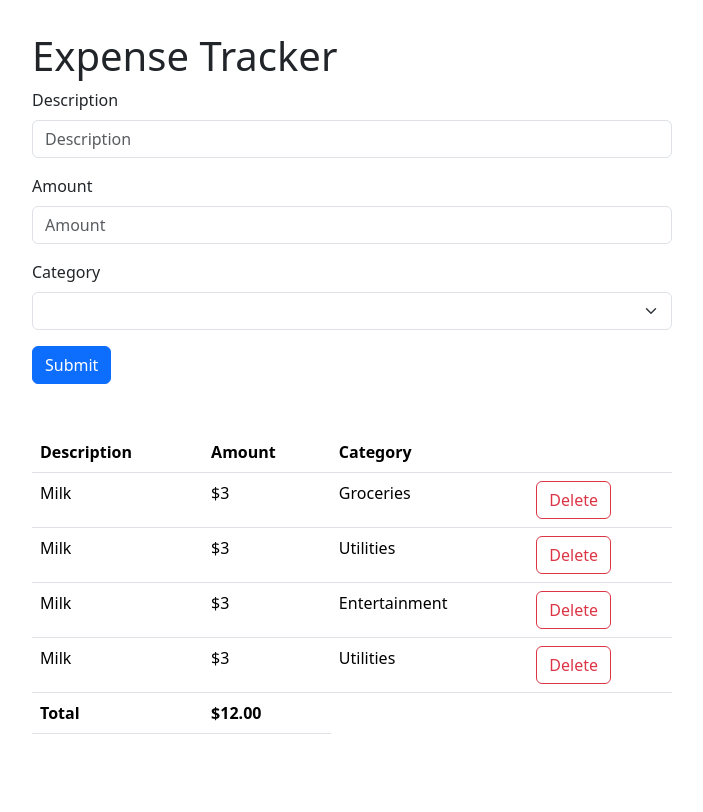
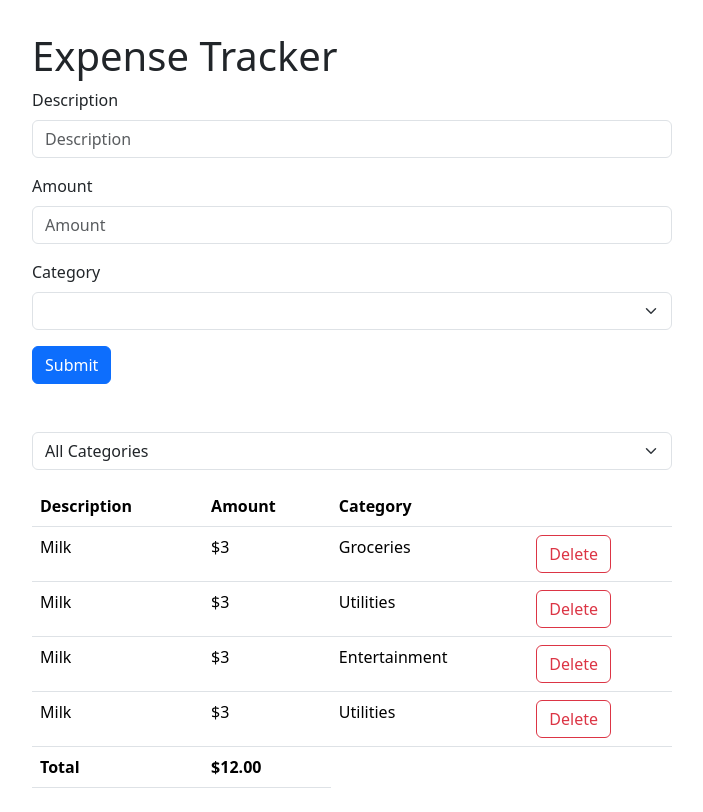
Before and after one commit to obaidkhan22/Expense-Tracker-app, a React (Vite) app: page / in a window 1280 px wide. Shown: the top 812 px of the page, without its empty margins (288-991 px from the left). Built offline with nearby package versions, Linux system fonts and the light colour scheme.

Commit message:
build the expense filter component.

```diff
--- /dev/null
+++ b/src/components/ExpenseFilter.tsx
@@ -0,0 +1,27 @@
+import { useForm } from "react-hook-form";
+import { categories } from "../categories";
+interface Props {
+  onSelectCategory: (category: string) => void;
+}
+const ExpenseFilter = ({ onSelectCategory }: Props) => {
+  const { register } = useForm();
+  return (
+    <div className="mb-3 w-50">
+      <select
+        {...register("category")}
+        id="category"
+        className="form-select"
+        onChange={(event) => onSelectCategory(event.currentTarget.value)}
+      >
+        <option value="">All Categories</option>
+        {categories.map((category, index) => (
+          <option value={category.value} key={index}>
+            {category.label}
+          </option>
+        ))}
+      </select>
+    </div>
+  );
+};
+
+export default ExpenseFilter;
--- a/src/components/ExpenseForm.tsx
+++ b/src/components/ExpenseForm.tsx
@@ -5,7 +5,7 @@ import { categories } from "../categories";
 import { zodResolver } from "@hookform/resolvers/zod";
 
 export const categoriesValues = [
-  "Gorceries",
+  "Groceries",
   "Utilities",
   "Entertainment",
 ] as const;
--- a/src/components/ExpenseTracker.tsx
+++ b/src/components/ExpenseTracker.tsx
@@ -2,13 +2,19 @@ import ExpenseTable from "./ExpenseTable";
 import ExpenseForm from "./ExpenseForm";
 import "./ExpenseTracker.css";
 import { useState } from "react";
+import ExpenseFilter from "./ExpenseFilter";
 const ExpenseTracker = () => {
+  const [selectedCategory, setSelectedCategory] = useState("");
   const [expenses, setExpenses] = useState([
     { id: 1, description: "Milk", amount: 3, category: "Groceries" },
     { id: 2, description: "Milk", amount: 3, category: "Utilities" },
     { id: 3, description: "Milk", amount: 3, category: "Entertainment" },
     { id: 4, description: "Milk", amount: 3, category: "Utilities" },
   ]);
+
+  const filteredExpenses = selectedCategory
+    ? expenses.filter((e) => e.category === selectedCategory)
+    : expenses;
   return (
     <>
       <div className="expense-tracker">
@@ -17,8 +23,11 @@ const ExpenseTracker = () => {
             setExpenses([...expenses, { ...data, id: expenses.length + 1 }])
           }
         />
+        <ExpenseFilter
+          onSelectCategory={(category) => setSelectedCategory(category)}
+        />
         <ExpenseTable
-          expenses={expenses}
+          expenses={filteredExpenses}
           onDelete={(expenseId) =>
             setExpenses(expenses.filter((e) => e.id !== expenseId))
           }
```
